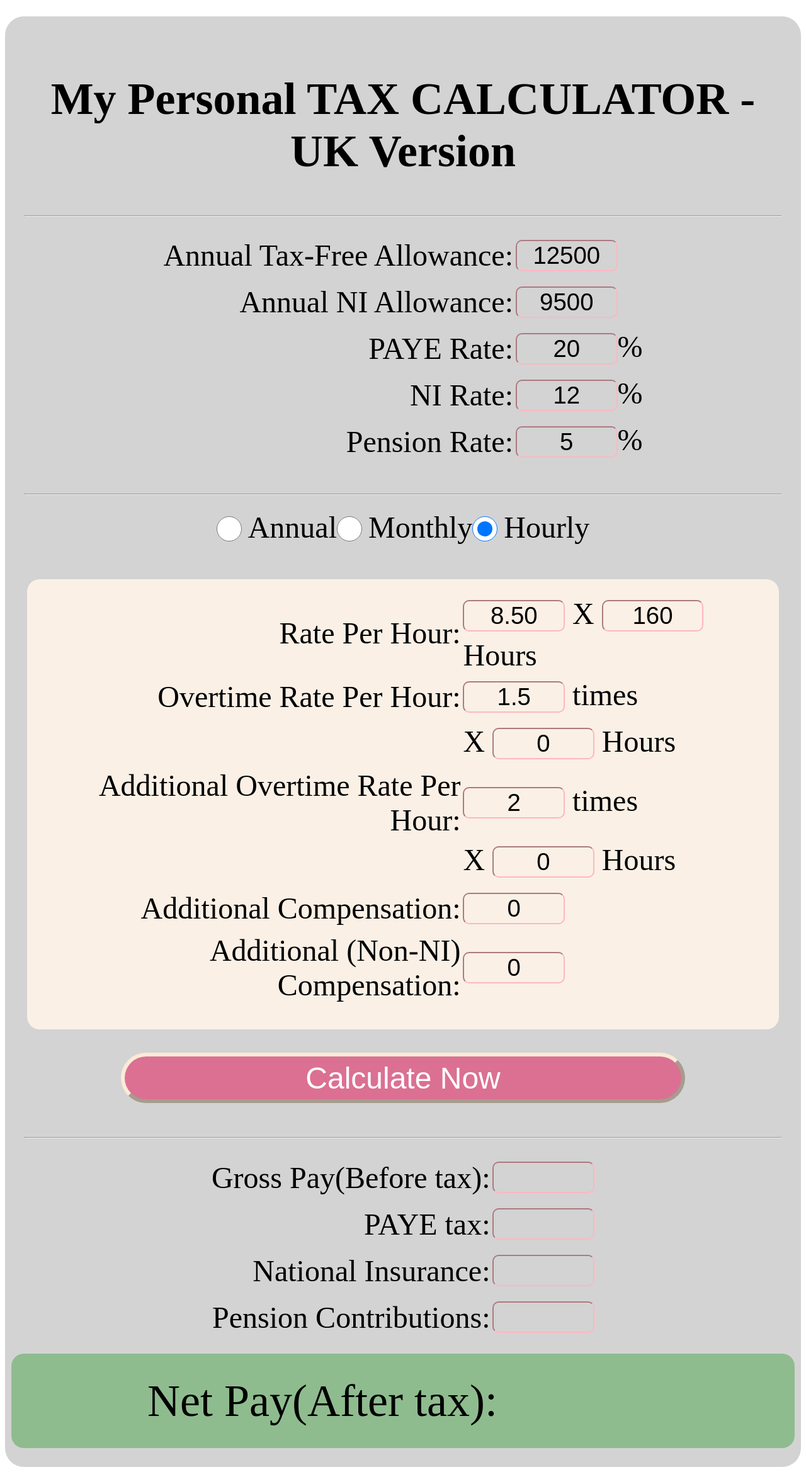
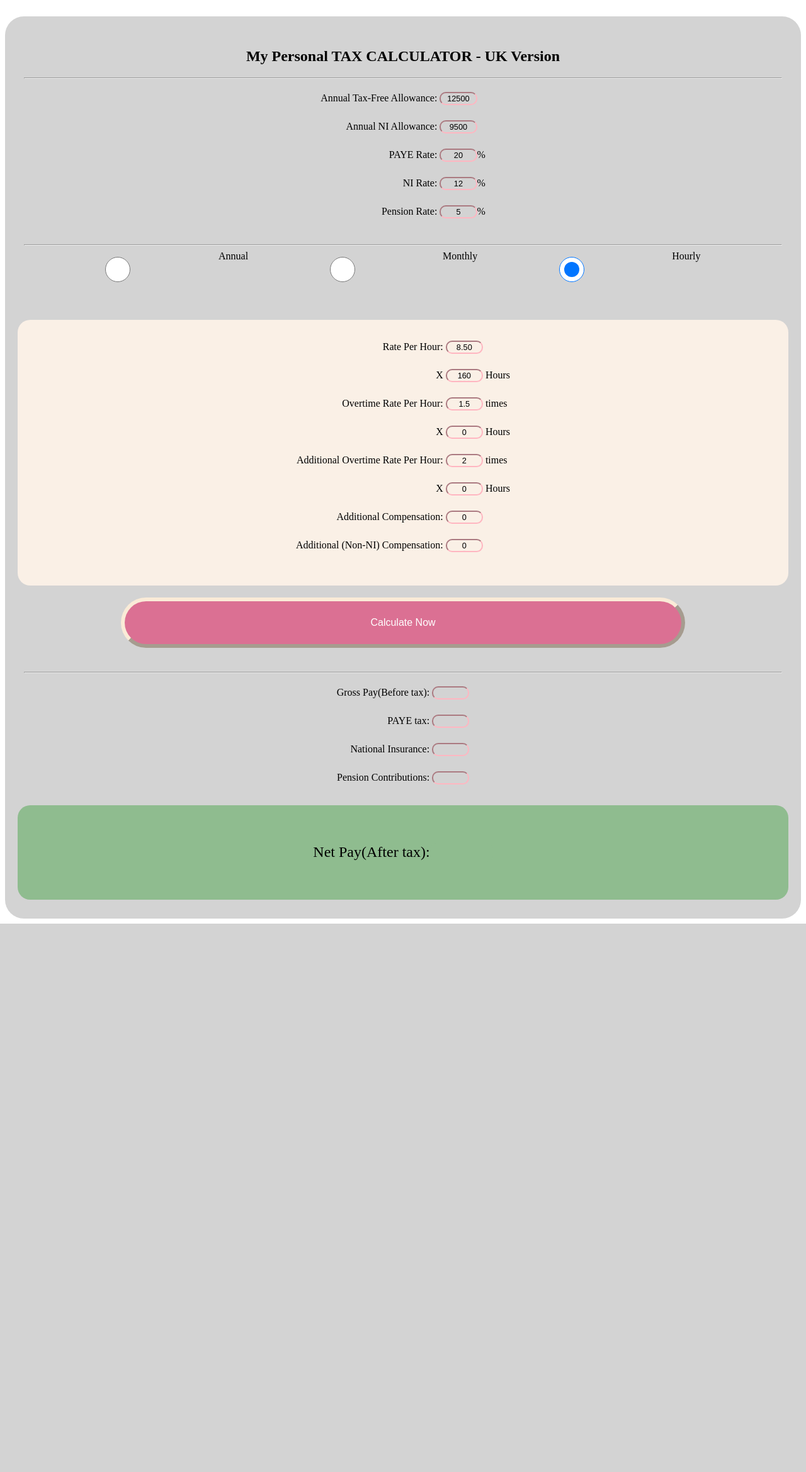
Before and after one commit to maclyn02/uk-tax-calc, a Django app: page / in a window 1280 px wide. Shown: the whole page at 63% size. After the commit the page ends 1467 px from the top, so only its background shows below. Run offline with Django 3.2, Linux system fonts and the light colour scheme.

Commit message:
updated structure and formulae

```diff
--- a/personalTaxCalcApp/static/css/styles.css
+++ b/personalTaxCalcApp/static/css/styles.css
@@ -4,7 +4,7 @@
   border-radius: 30px;
   padding: 30px;
   text-align: center;
-  font-size: 3em;
+  font-size: 2.5;
 }
 
 table{
@@ -32,7 +32,7 @@ input{
 
 .options{
   display: flex;
-  justify-content: center;
+  justify-content: space-evenly;
 }
 
 .options>input{
@@ -54,10 +54,15 @@ button{
   color: white;
 }
 
+button:hover{
+  cursor: pointer;
+  border: 0px;
+}
+
 #results-container{
   background-color: Linen;
   padding: 20px 5px 20px 5px;
-  margin: 50px 5px 50px 5px;
+  margin: 50px -10px 50px -10px;
   border-radius: 20px;
 }
 
@@ -69,10 +74,10 @@ button{
   align-items: center;
   justify-content: center;
   border-radius: 20px;
-  margin: 0px -20px;
+  margin: 0px -10px;
 }
+
 .net-pay-container>input{
-  width: 3.5em;
   border-width: 0px;
   font-size: 1em;
   font-weight: bolder;
--- a/personalTaxCalcApp/static/js/genResultsTemplate.js
+++ b/personalTaxCalcApp/static/js/genResultsTemplate.js
@@ -3,23 +3,27 @@ function generateHourlyTemplate(){
       <table>
         <tr>
           <td class="label">Rate Per Hour:</td>
-          <td class="content"><input type="text" id="basicHrRate" value="8.50"/>   X  <input type="text" id="numHours" value="160"/> Hours</td>
+          <td class="content"><input type="text" id="basicHrRate" value="8.50"/></td>
+        </tr>
+        <tr>
+          <td class="label">  X  </td>
+          <td><input type="text" id="numHours" value="160"/> Hours</td>
         </tr>
         <tr>
           <td class="label">Overtime Rate Per Hour:</td>
           <td class="content"><input type="text" id="overtimeRate" value="1.5"/> times </td>
-          </tr>
-          <tr>
-          <td class="label"></td>
-          <td class="content"> X   <input type="text" id="overtimeHours" value="0"/> Hours </td>
+        </tr>
+        <tr>
+          <td class="label">  X  </td>
+          <td class="content"><input type="text" id="overtimeHours" value="0"/> Hours </td>
         </tr>
         <tr>
           <td class="label">Additional Overtime Rate Per Hour:</td>
           <td class="content"><input type="text" id="additionalOvertimeRate" value="2"/> times </td>
-          </tr>
-          <tr>
-          <td class="label"></td>
-          <td class="content"> X   <input type="text" id="additionalOvertimeHours" value="0"/> Hours</td>
+        </tr>
+        <tr>
+          <td class="label">  X  </td>
+          <td class="content"><input type="text" id="additionalOvertimeHours" value="0"/> Hours</td>
         </tr>
         <tr>
           <td class="label">Additional Compensation:</td>
--- a/personalTaxCalcApp/templates/taxCalc/homepage.html
+++ b/personalTaxCalcApp/templates/taxCalc/homepage.html
@@ -45,23 +45,27 @@
         <table>
           <tr>
             <td class="label">Rate Per Hour:</td>
-            <td class="content"><input type="text" id="basicHrRate" value="8.50"/>   X  <input type="text" id="numHours" value="160"/> Hours</td>
+            <td class="content"><input type="text" id="basicHrRate" value="8.50"/></td>
+          </tr>
+          <tr>
+            <td class="label">  X  </td>
+            <td><input type="text" id="numHours" value="160"/> Hours</td>
           </tr>
           <tr>
             <td class="label">Overtime Rate Per Hour:</td>
             <td class="content"><input type="text" id="overtimeRate" value="1.5"/> times </td>
           </tr>
           <tr>
-            <td class="label"></td>
-            <td class="content"> X   <input type="text" id="overtimeHours" value="0"/> Hours </td>
+            <td class="label">  X  </td>
+            <td class="content"><input type="text" id="overtimeHours" value="0"/> Hours </td>
           </tr>
           <tr>
             <td class="label">Additional Overtime Rate Per Hour:</td>
             <td class="content"><input type="text" id="additionalOvertimeRate" value="2"/> times </td>
           </tr>
           <tr>
-            <td class="label"></td>
-            <td class="content"> X   <input type="text" id="additionalOvertimeHours" value="0"/> Hours</td>
+            <td class="label">  X  </td>
+            <td class="content"><input type="text" id="additionalOvertimeHours" value="0"/> Hours</td>
           </tr>
           <tr>
             <td class="label">Additional Compensation:</td>
```
